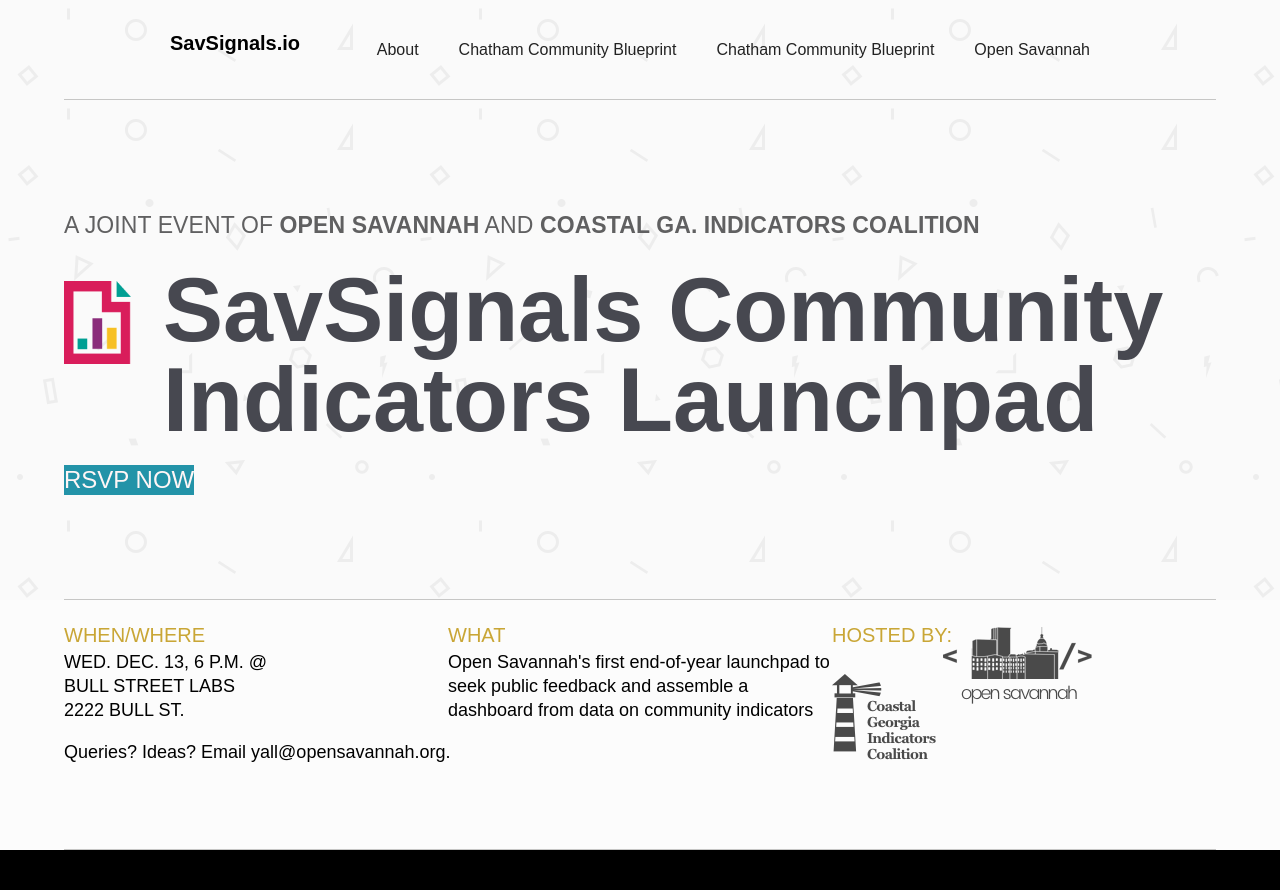
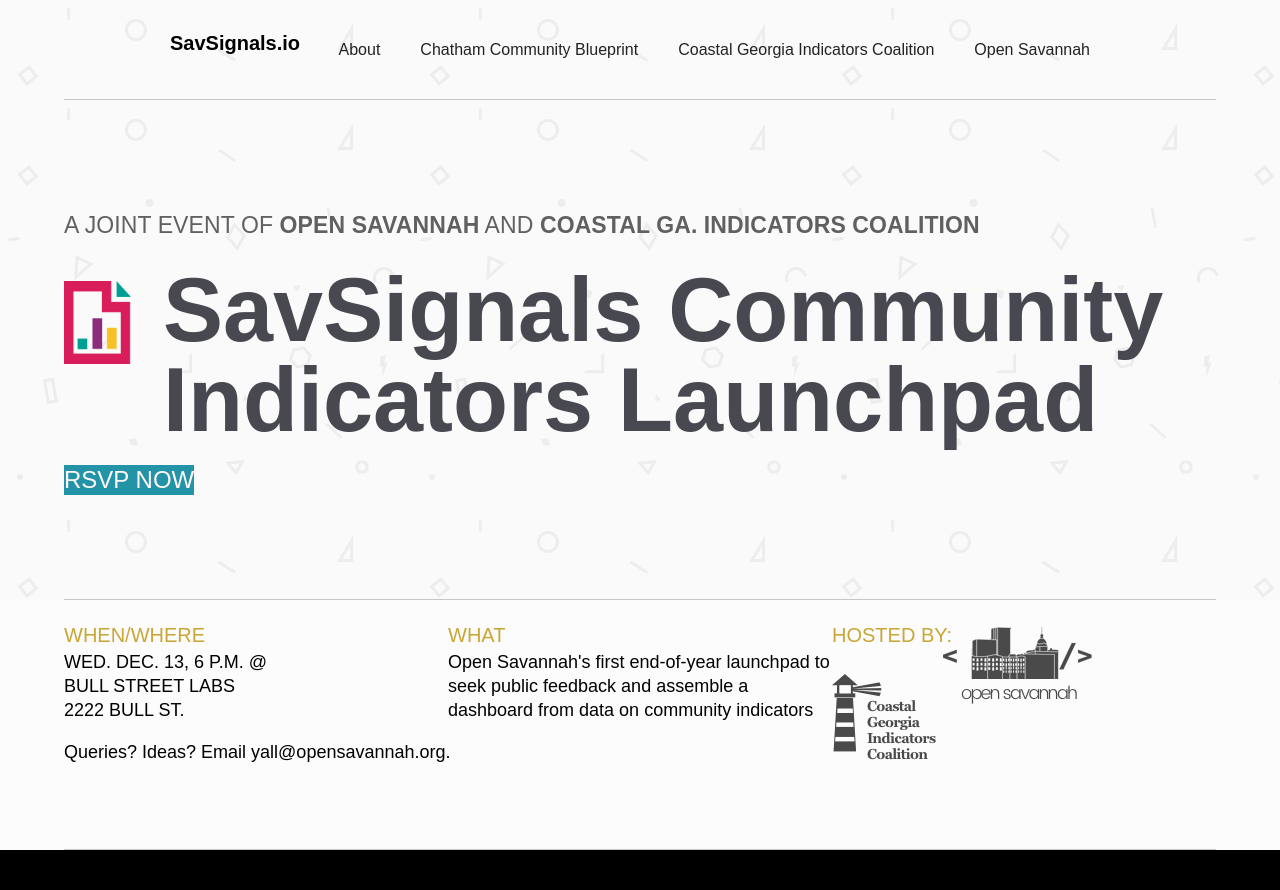
Before and after one commit to carlvlewis/savsignals.io, a plain HTML site: page index.html in a window 1280 px wide. Drawn offline with nearby package versions, Linux system fonts and the light colour scheme; some packages are replaced by stand-ins of ours; a script that the page names is missing.

Commit message:
Update index.html

```diff
--- a/index.html
+++ b/index.html
@@ -1,10 +1,8 @@
 <!DOCTYPE html>
-<!--  This site was created in Webflow. http://www.webflow.com  -->
-<!--  Last Published: Fri Nov 17 2017 19:57:07 GMT+0000 (UTC)  -->
 <html data-wf-page="59f45f347950db0001080292" data-wf-site="59f45f337950db0001080281">
 <head>
   <meta charset="utf-8">
-  <title>cvl.digital</title>
+  <title>SavSignals - A Joint Event of Open Savannah and Coastal Georgia Indicators Coalition</title>
   <meta content="width=device-width, initial-scale=1" name="viewport">
   <meta content="Webflow" name="generator">
   <link href="css/normalize.css" rel="stylesheet" type="text/css">
@@ -88,7 +86,7 @@
             <a href="#" class="w-nav-brand">
               <div class="text-block-2">SavSignals.io</div>
             </a>
-            <nav role="navigation" class="w-nav-menu"><a href="https://www.meetup.com/OpenSavannah/events/245019363/" target="_blank" class="nav-link-2 w-nav-link">About</a><a href="#" class="nav-link-3 w-nav-link">Chatham Community Blueprint</a><a href="#" class="nav-link-3 w-nav-link">Chatham Community Blueprint</a><a href="#" class="nav-link-3 w-nav-link">Open Savannah</a></nav>
+            <nav role="navigation" class="w-nav-menu"><a href="https://www.meetup.com/OpenSavannah/events/245019363/" target="_blank" class="nav-link-2 w-nav-link">About</a><a href="chrome-extension://klbibkeccnjlkjkiokjodocebajanakg/suspended.html#ttl=Status%20Report_2016_Final_Draft_8&uri=http://www.coastalgaindicators.org/content/sites/uwce/2016_Status_Report/Chatham_Community_Bluepring_Status_Report_2016.pdf" class="nav-link-3 w-nav-link">Chatham Community Blueprint</a><a href="http://coastalgaindicators.org" class="nav-link-3 w-nav-link">Coastal Georgia Indicators Coalition</a><a href="#" class="nav-link-3 w-nav-link">Open Savannah</a></nav>
             <div class="w-nav-button">
               <div class="w-icon-nav-menu"></div>
             </div>
```
